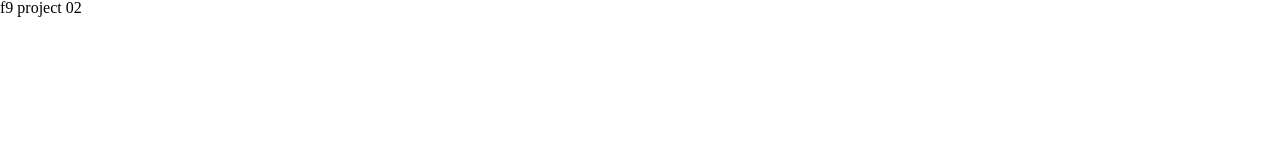
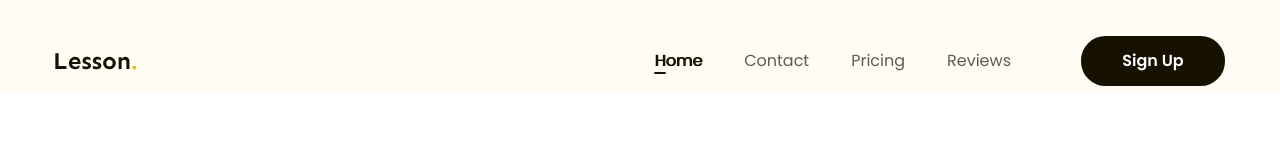
Before and after one commit to doananhquan-uneti/htmlcss-02, a plain HTML site: page index.html in a window 1280 px wide. Shown: the top 160 px of the page. Drawn offline with Linux system fonts and the light colour scheme.

Commit message:
Finish header

```diff
--- a/assets/css/style.css
+++ b/assets/css/style.css
@@ -0,0 +1,84 @@
+* {
+    box-sizing: border-box;
+}
+
+html {
+    font-size: 62.5%;
+}
+
+body {
+    font-size: 1.6rem;
+    font-family: "Poppins", sans-serif;
+}
+/* common */
+.main-content {
+    width: 1170px;
+    max-width: calc(100% - 48px);
+    margin-right: auto;
+    margin-left: auto;
+}
+a {
+    text-decoration: none;
+}
+.btn {
+    display: inline-block;
+    padding: 11px 16px;
+    min-width: 118px;
+    color: #fff;
+    text-align: center;
+    font-size: 1.6rem;
+    font-weight: 600;
+    line-height: 1.75;
+    border-radius: 24.5px;
+    background: #171100;
+}
+.btn:hover{
+   opacity: 0.8;
+}
+
+/* header */
+.header {
+    background-color: #FFFCF4;
+    position: sticky;
+    top: -28px;
+}
+.header .body {
+    display: flex;
+    align-items: center;
+    padding: 36px 0 8px;
+}
+
+.header ul {
+    display: flex;
+    margin-left: auto;
+}
+.header .nav a {
+    padding: 8px 21px;
+    font-size: 16px;
+    font-weight: 400;
+    color: #5f5b53;
+    position: relative;
+}
+
+.header .nav a:hover,
+.nav .active a {
+    text-shadow: 1px 0 0 currentColor;
+    color: #171100;
+}
+.header .nav .active a::after {
+    position: absolute;
+    content: "";
+    display: block;
+    left: 21px;
+    bottom: 6px;
+    width: 12px;
+    height: 2px;
+    background-color: #171100;
+    border-radius: 1px;
+}
+.header .sign-up-btn{
+    width: 144px;
+}
+.action {
+    margin-left: 49px;
+}
--- a/index.html
+++ b/index.html
@@ -1,16 +1,51 @@
 <!DOCTYPE html>
 <html lang="en">
     <head>
-    <meta charset="UTF-8">
-    <meta name="viewport" content="width=device-width, initial-scale=1.0">
+        <meta charset="UTF-8" />
+        <meta name="viewport" content="width=device-width, initial-scale=1.0" />
         <title>f8 project 02</title>
+
+        <!-- google fonts -->
+        <link rel="preconnect" href="https://fonts.googleapis.com" />
+        <link rel="preconnect" href="https://fonts.gstatic.com" crossorigin />
+        <link
+            href="https://fonts.googleapis.com/css2?family=Poppins:ital,wght@0,400;0,500;0,600;0,700;1,400&family=Sen:wght@700&display=swap"
+            rel="stylesheet"
+        />
+
         <!-- reset css-->
-    <link rel="stylesheet" href="./assets/css/reset.css">
+        <link rel="stylesheet" href="./assets/css/reset.css" />
 
         <!-- style css -->
-    <link rel="stylesheet" href="/assets/css/style.css">
+        <link rel="stylesheet" href="/assets/css/style.css" />
     </head>
     <body>
-    <h1>f9 project 02</h1>
+        <main style="height: 5000px;">
+            <header class="header">
+                <div class="main-content">
+                    <div class="body">
+                        <img src="./assets/img/Lesson.svg" alt="" />
+                        <ul class="nav">
+                            <li class="active">
+                                <a href="!#">Home</a>
+                            </li>
+                            <li>
+                                <a href="!#">Contact</a>
+                            </li>
+                            <li >
+                                <a href="!#">Pricing</a>
+                            </li>
+                            <li>
+                                <a href="!#">Reviews</a>
+                            </li>
+                        </ul>
+                        <!-- action -->
+                        <div class="action">
+                            <a href="!#" class="btn sign-up-btn">Sign Up</a>
+                        </div>
+                    </div>
+                </div>
+            </header>
+        </main>
     </body>
 </html>
```
Also changed, not shown: assets/img/Lesson.svg (added). Lines whose indentation alone changed are shown as unchanged.
